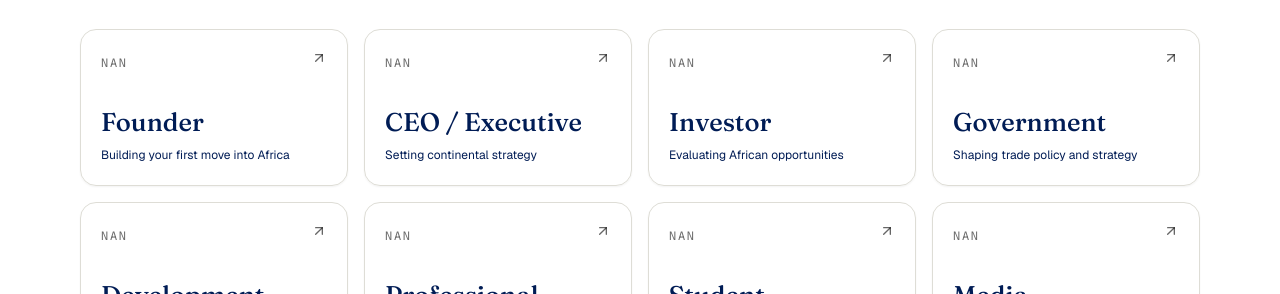
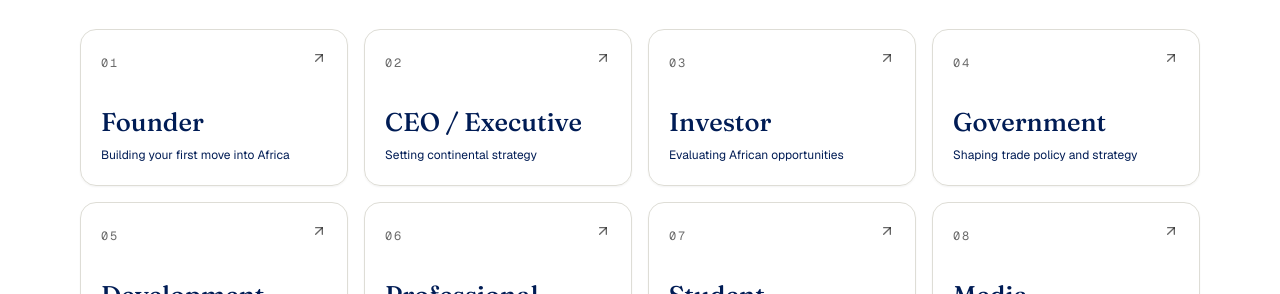
Before and after one commit to Udeme01/Trading-Without-Borders, a Next.js app: page /discover in a window 1280 px wide. Shown: the part 194-488 px from the top of the page. Built offline with nearby package versions, Linux system fonts and the light colour scheme.

Commit message:
fix: fixed index issue

```diff
--- a/app/discover/page.tsx
+++ b/app/discover/page.tsx
@@ -6,7 +6,8 @@ import { buildMetadata } from "@/lib/seo";
 
 export const metadata: Metadata = buildMetadata({
   title: "Discover",
-  description: "Choose your role to get a tailored path through Trading Without Borders.",
+  description:
+    "Choose your role to get a tailored path through Trading Without Borders.",
   path: "/discover",
 });
 
@@ -17,8 +18,8 @@ export default function DiscoverPage() {
       <p className="meta-label">Discover</p>
       <h1 className="mt-2">Choose your role.</h1>
       <div className="mt-10 grid grid-cols-1 gap-4 sm:grid-cols-2 lg:grid-cols-4">
-        {roles.map((role) => (
-          <RoleCard key={role.slug} role={role} />
+        {roles.map((role, index) => (
+          <RoleCard key={role.slug} role={role} index={index} />
         ))}
       </div>
     </Container>
```
